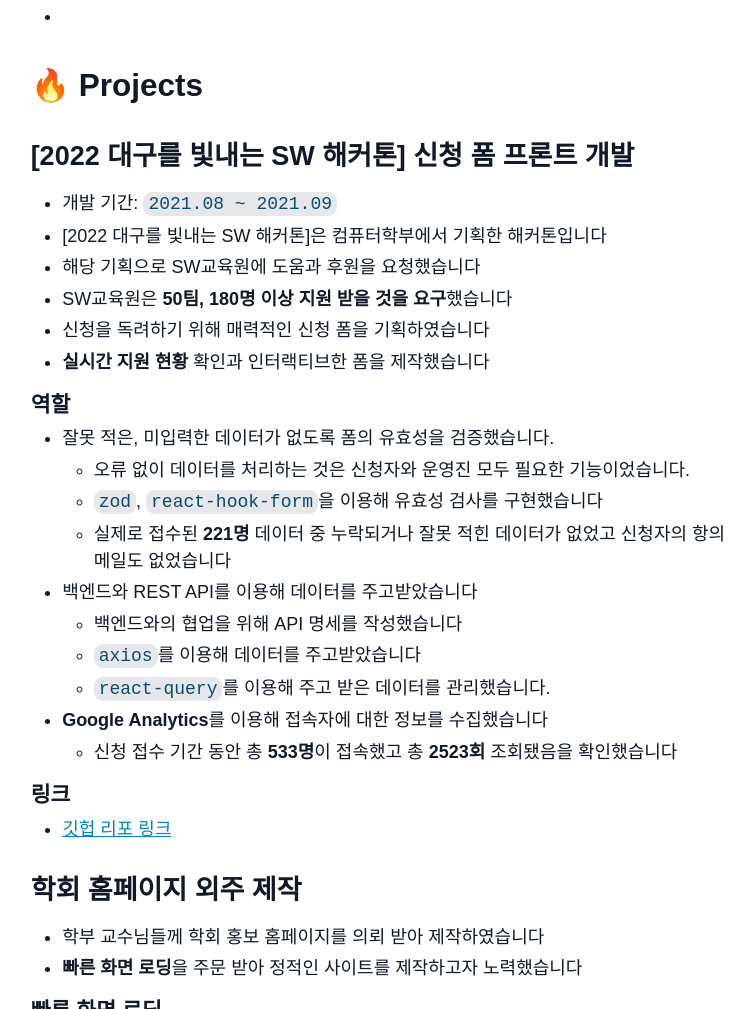
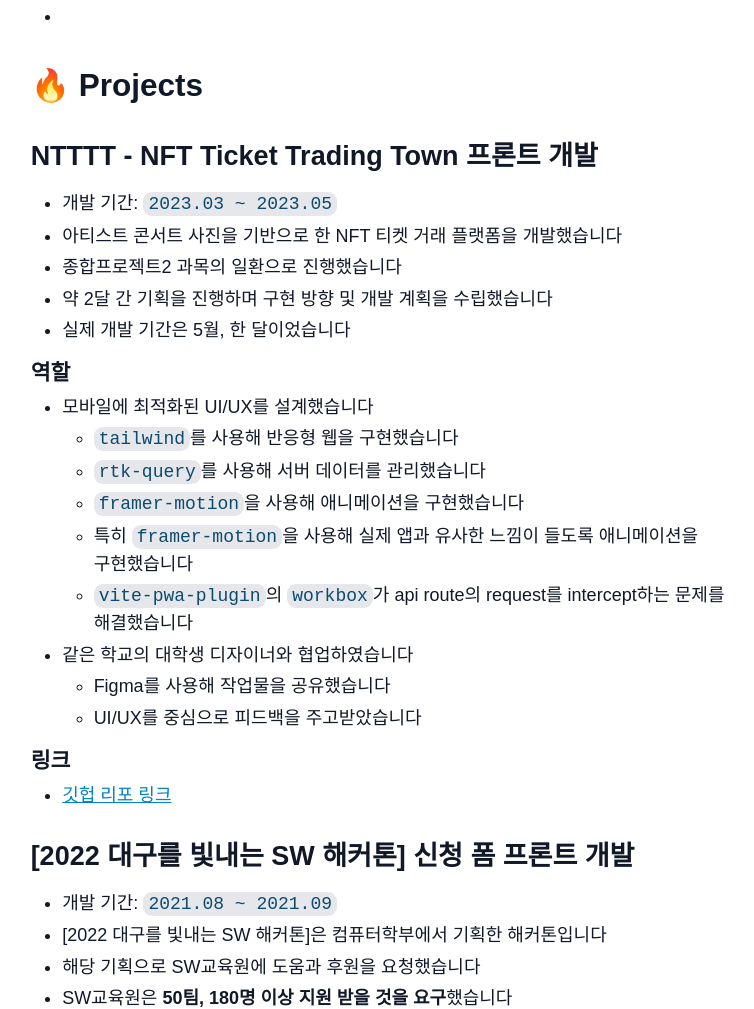
Before and after one commit to chaejunlee/chaejunlee.github.io, an Astro site: page /about in a window 1280 px wide. Shown: the part 876-1885 px from the top of the page, without its empty margins (259-1013 px from the left). Built offline with nearby package versions, Linux system fonts and the light colour scheme; Astro itself is replaced by a stand-in of ours.

Commit message:
feat(about): NTTTT 프로젝트 추가

```diff
--- a/src/pages/about.md
+++ b/src/pages/about.md
@@ -11,6 +11,32 @@ heroImage: "/placeholder-about.jpeg"
 -
 
 ## 🔥 Projects
+
+### NTTTT - NFT Ticket Trading Town 프론트 개발
+
+- 개발 기간: `2023.03 ~ 2023.05`
+- 아티스트 콘서트 사진을 기반으로 한 NFT 티켓 거래 플랫폼을 개발했습니다
+- 종합프로젝트2 과목의 일환으로 진행했습니다
+- 약 2달 간 기획을 진행하며 구현 방향 및 개발 계획을 수립했습니다
+- 실제 개발 기간은 5월, 한 달이었습니다
+
+#### 역할
+
+- 모바일에 최적화된 UI/UX를 설계했습니다
+  - `tailwind`를 사용해 반응형 웹을 구현했습니다
+  - `rtk-query`를 사용해 서버 데이터를 관리했습니다
+  - `framer-motion`을 사용해 애니메이션을 구현했습니다
+  - 특히 `framer-motion`을 사용해 실제 앱과 유사한 느낌이 들도록 애니메이션을 구현했습니다
+  - `vite-pwa-plugin`의 `workbox`가 api route의 request를 intercept하는 문제를 해결했습니다
+- 같은 학교의 대학생 디자이너와 협업하였습니다
+  - Figma를 사용해 작업물을 공유했습니다
+  - UI/UX를 중심으로 피드백을 주고받았습니다
+
+#### 링크
+
+- <a href="https://github.com/ntttt-nft-ticket-trading-town/ntttt-fe" target="_blank">
+    깃헙 리포 링크
+  </a>
 
 ### [2022 대구를 빛내는 SW 해커톤] 신청 폼 프론트 개발
 
```
